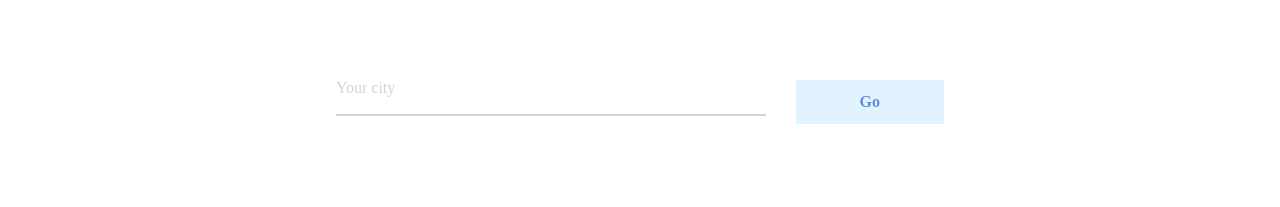
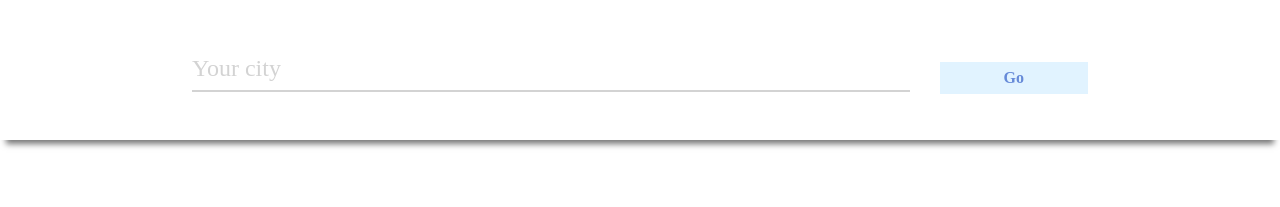
Before and after one commit to AnthonyH-ecv/weater-app, a website: page dist/index.html in a window 1280 px wide. Drawn offline with Linux system fonts and the light colour scheme.

Commit message:
bar input

```diff
--- a/dist/CSS/main.css
+++ b/dist/CSS/main.css
@@ -4,10 +4,19 @@
 
 .form {
   display: flex;
-  width: 60%;
+  width: 100%;
   margin: auto;
   justify-content: center;
-  padding: 10vh;
+  padding: 7vh 0 5vh 0;
+  box-shadow: 0 10px 6px -6px #777;
+}
+
+.form-element {
+  display: flex;
+  justify-content: center;
+  align-items: center;
+  width: 70%;
+  margin: auto;
 }
 
 .input-field {
@@ -23,6 +32,7 @@ label {
   top: 0;
   left: 0;
   width: 100%;
+  font-size: 1.5em;
   color: #d3d3d3;
   transition: 0.2s all;
   cursor: text;
@@ -56,6 +66,7 @@ input:valid~label {
   color: #668ad8;
 }
 
+
 button {
   display: block;
 }
@@ -81,8 +92,12 @@ button {
  * ─── CONTENT TOP ────────────────────────────────────────────────────────────────
  */
 
+.container {
+  margin-top: 2em;
+}
+
 .content {
-  width: 75%;
+  width: 90%;
   height: 70vh;
   margin: auto;
 }
@@ -95,7 +110,7 @@ button {
 
 .img-banner {
   background-color: #112f3b;
-  flex-basis: 70%;
+  flex-basis: 60%;
   display: flex;
   flex-direction: column;
 }
@@ -146,7 +161,7 @@ button {
 
 .temperature {
   display: flex;
-  flex-basis: 80%;
+  flex-basis: 65%;
   justify-content: center;
   align-items: center;
   font-family: 'Segoe UI', Tahoma, Geneva, Verdana, sans-serif;
--- a/dist/index.html
+++ b/dist/index.html
@@ -15,18 +15,17 @@
 
   <div id="app">
     <div class="form">
-      <div class="input-field">
-        <input type="text" id="city-name" required value="" />
-        <label for="city-name">Your city</label>
+      <div class="form-element">
+        <div class="input-field">
+          <input type="text" id="city-name" required value="" />
+          <label for="city-name">Your city</label>
+        </div>
+        <button class="btn-sub" type="submit" onclick="submit();">Go</button>
       </div>
-      <button class="btn-sub" type="submit" onclick="submit();">Go</button>
     </div>
-
     <div class="container">
 
     </div>
-
-
   </div>
 
   <script src="js/app.js"></script>
```
